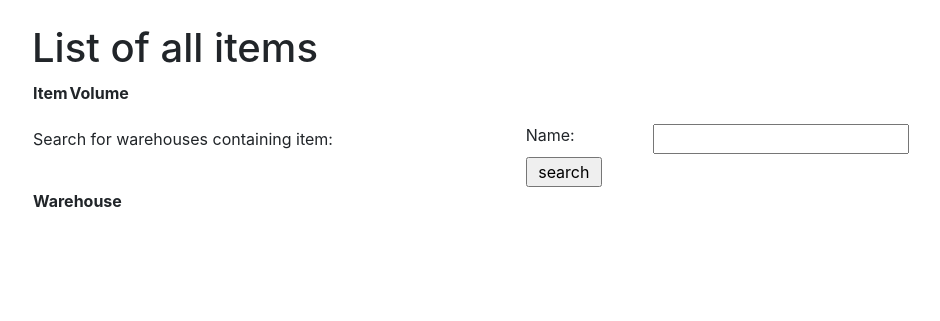
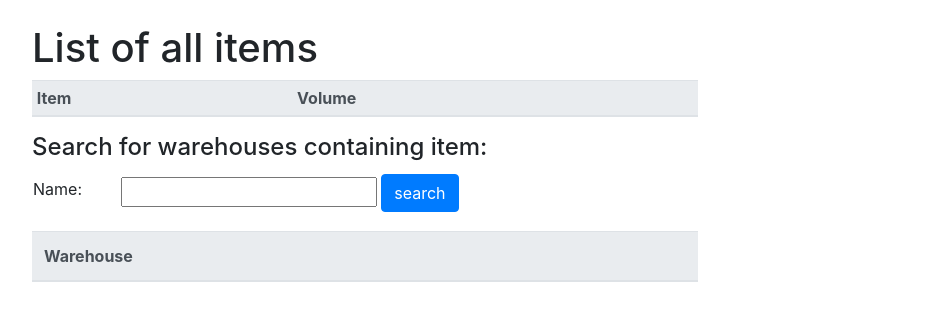
Before and after one commit to hajame/warehouse, a Flask app: template application/templates/items/list.html in a window 1280 px wide. Shown: the part 56-377 px from the top of the page, without its empty margins (53-993 px from the left). Run offline with Flask 2, Linux system fonts and the light colour scheme; the template is opened without the code that fills it: values that come from a table or form of the project are taken from there, others are empty; some libraries are stand-ins or nearby versions.

Commit message:
week5: UI betterments with bootstrap classes

```diff
--- a/application/templates/index.html
+++ b/application/templates/index.html
@@ -4,11 +4,11 @@
 
 <h1>Warehouse Manager</h1>
 
-<table>
+<table class="table table-hover" style="width: 40%">
 
   {% if warehouse_count is defined %}
   <tr>
-    <td style="width: 12em">
+    <td style="width: 15em">
       Warehouse total:
     </td>
 
@@ -23,7 +23,7 @@
 
   {% if item_count is defined %}
   <tr>
-    <td style="width: 12em">
+    <td style="width: 15em">
       Item total:
     </td>
 
--- a/application/templates/items/list.html
+++ b/application/templates/items/list.html
@@ -3,11 +3,13 @@
 {% block body %}
 <h1>List of all items</h1>
 
-  <table>
+  <table class="table table-sm table-hover table-striped" style="width: 60%">
+    <thead class="thead-light">
       <tr>
         <th>Item</th>
         <th>Volume</th>
       </tr>
+    </thead>
     {% for item in items %}
     <tr>
       <td>{{ item.name }}</td>
@@ -15,20 +17,20 @@
     </tr>
     {% endfor %}
   </table>
-  <p></p>
+
+  <h4 style="padding-bottom: 1mm">Search for warehouses containing item:</h4>
 
   <form method="POST" action="{{ url_for('items_search') }}">
-    <table style="width:100%">
+    <table>
       <tr>
-        <td>
-          Search for warehouses containing item:
-        </td>
-        <td>
+        <td style="padding-right: 1cm">
           {{ form.name.label }}
         </td>
         <td>
-          {{ form.name }}
+          {{ form.name }} <input type="submit" class="btn btn-primary" value=" search " />
         </td>
+      </tr>
+      <tr>
         <td>
           <ul>
             {% for error in form.name.errors %}
@@ -37,23 +39,20 @@
           </ul>
         </td>
       </tr>
+    </table>
+    <table class="table" style="width: 60%">
       <tr>
-        <td>
-        </td>
-        <td>
-          <input type="submit" value=" search " />
-        </td>
-      </tr>
-      <tr>
+        <thead class="thead-light">
           <th>Warehouse</th>
           <th></th>
+        </thead>
       </tr>
       {% for warehouse in warehouses %}
       <tr>
         <td>{{ warehouse.name }}</td>
         <td>
             <form method="GET" action="{{ url_for('warehouse_single', warehouse_id=warehouse.id) }}">
-                <input type="submit" value=" view "/>
+                <input type="submit" class="btn btn-secondary" value="view"/>
             </form>
         </td>
       </tr>
--- a/application/templates/items/new.html
+++ b/application/templates/items/new.html
@@ -67,7 +67,8 @@
       </td>
     </tr>
   </table>
-  <input type="submit" value="Add a new item" />
+
+  <input type="submit" class="btn btn-primary" value="Add a new item" />
 </form>
 
 {% endblock %}
--- a/application/templates/warehouses/new.html
+++ b/application/templates/warehouses/new.html
@@ -2,7 +2,7 @@
 <h1>Add warehouse</h1>
 
 <form method="POST" action="{{ url_for('warehouses_create') }}">
-  <table style="width:100%">
+  <table style="width:60%">
     <tr>
       <td>
         {{ form.name.label }}
@@ -37,7 +37,7 @@
         </td>
     </tr>
   </table>
-  <input type="submit" value="Add a new warehouse" />
+  <input type="submit" class="btn btn-primary" value="Add a new warehouse" />
 </form>
 
 {% endblock %}
```
Also changed, not shown: application/templates/warehouses/list.html (+9 -9 lines), application/templates/warehouses/single.html (+21 -12 lines). Lines whose indentation alone changed are shown as unchanged.
